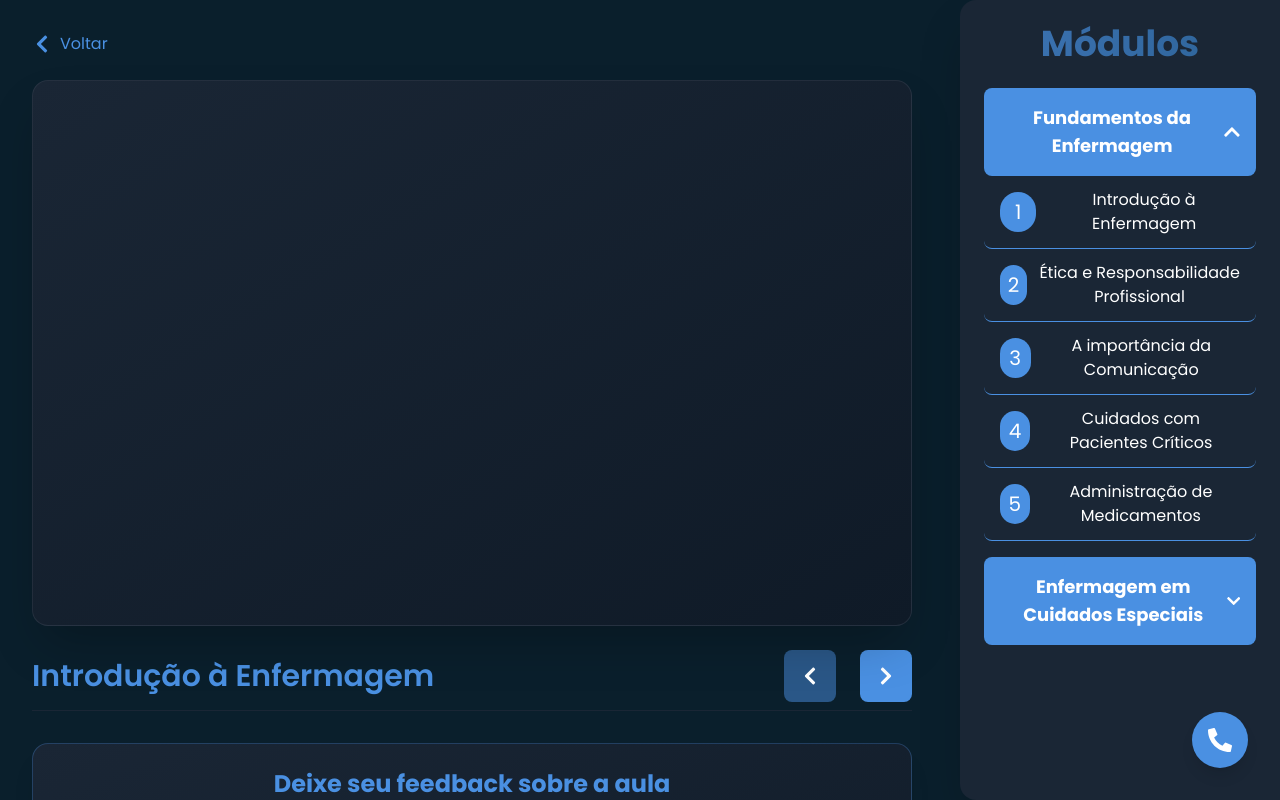
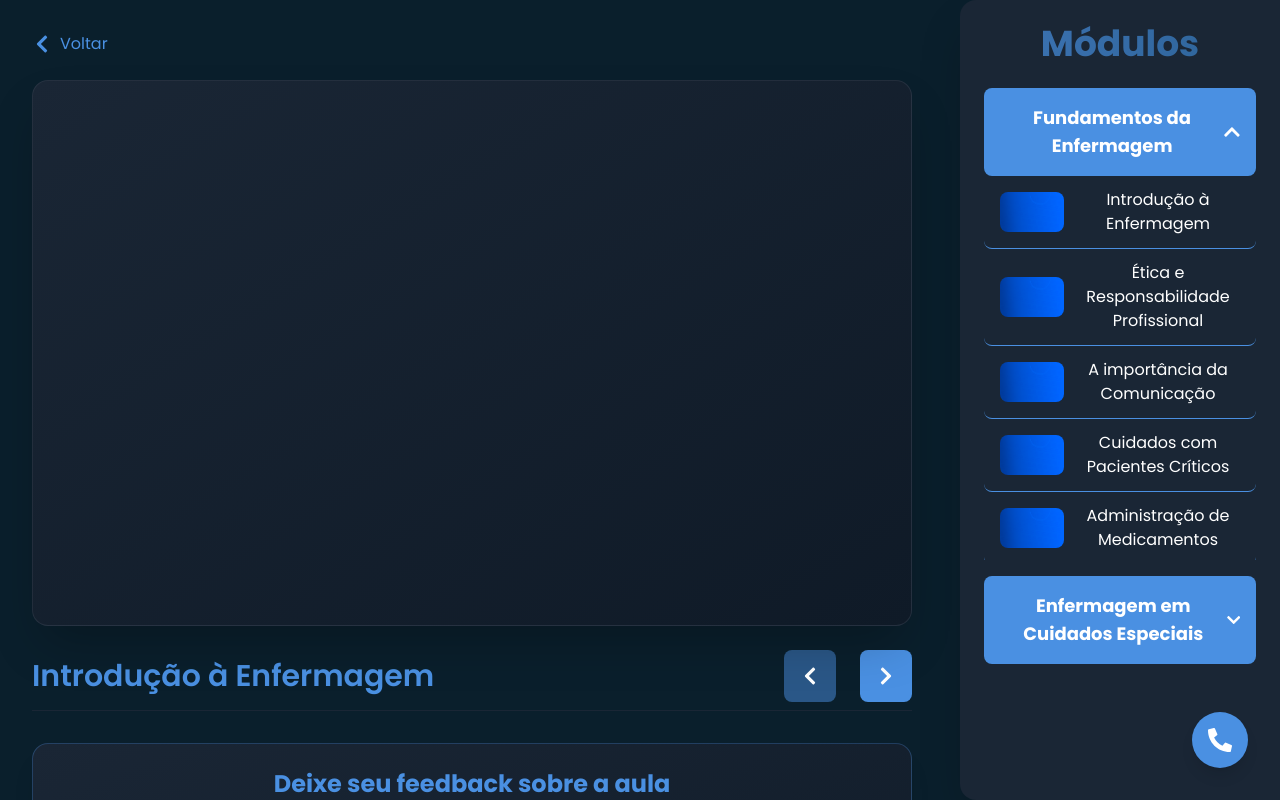
Before and after one commit to IsaiasZaza/cetmafront, a Next.js app: page /playerVideo in a window 1280 px wide. Both pictures are taken after a click on the button "Fundamentos da Enfermagem". Shown: the top 800 px of the page. Built offline with nearby package versions, Linux system fonts and the light colour scheme.

Commit message:
player att-2.0

```diff
--- a/src/components/Player.jsx
+++ b/src/components/Player.jsx
@@ -19,22 +19,22 @@ export default function VideoPlayer() {
       id: 1,
       title: "Fundamentos da Enfermagem",
       lessons: [
-        { title: "Introdução à Enfermagem", url: "https://youtu.be/1yorXvlZd6s" },
-        { title: "Ética e Responsabilidade Profissional", url: "https://www.youtube.com/embed/XziTBfKrMJE?si=1LRWRzKviQalv7KT" },
-        { title: "A importância da Comunicação", url: "https://youtu.be/AMycd3y3Vns?si=41vmJoLqF0k2MU9O" },
-        { title: "Cuidados com Pacientes Críticos", url: "https://youtu.be/wfFTSbxyI1M?si=YwPacX0jmlEB0xMQ" },
-        { title: "Administração de Medicamentos", url: "https://youtu.be/63B6H9Dra_8?si=IuObVoU0dHL-4BwL" }
+        { title: "Introdução à Enfermagem", url: "https://youtu.be/1yorXvlZd6s", image: "Retangulo_20.png" },
+        { title: "Ética e Responsabilidade Profissional", url: "https://www.youtube.com/embed/XziTBfKrMJE?si=1LRWRzKviQalv7KT", image: "Retangulo_20.png" },
+        { title: "A importância da Comunicação", url: "https://youtu.be/AMycd3y3Vns?si=41vmJoLqF0k2MU9O", image: "Retangulo_20.png" },
+        { title: "Cuidados com Pacientes Críticos", url: "https://youtu.be/wfFTSbxyI1M?si=YwPacX0jmlEB0xMQ", image: "Retangulo_20.png" },
+        { title: "Administração de Medicamentos", url: "https://youtu.be/63B6H9Dra_8?si=IuObVoU0dHL-4BwL", image: "Retangulo_20.png" }
       ]
     },
     {
       id: 2,
       title: "Enfermagem em Cuidados Especiais",
       lessons: [
-        { title: "Aula 1: Enfermagem Obstétrica", url: "https://youtu.be/6mnoMNO345" },
-        { title: "Aula 2: Enfermagem Pediátrica", url: "https://youtu.be/7pqrPQR678" },
-        { title: "Aula 3: Cuidados Intensivos e UTI", url: "https://youtu.be/8stuSTU901" },
-        { title: "Aula 4: Enfermagem Oncológica", url: "https://youtu.be/9vwxVWX234" },
-        { title: "Aula 5: Enfermagem Geriátrica", url: "https://youtu.be/0yzYZZ567" }
+        { title: "Enfermagem Obstétrica", url: "https://youtu.be/6mnoMNO345", image: "Retangulo_20.png" },
+        { title: "Enfermagem Pediátrica", url: "https://youtu.be/7pqrPQR678", image: "Retangulo_20.png" },
+        { title: "Cuidados Intensivos e UTI", url: "https://youtu.be/8stuSTU901", image: "Retangulo_20.png" },
+        { title: "Enfermagem Oncológica", url: "https://youtu.be/9vwxVWX234", image: "Retangulo_20.png" },
+        { title: "Enfermagem Geriátrica", url: "https://youtu.be/0yzYZZ567", image: "Retangulo_20.png" }
       ]
     }
   ];
@@ -160,9 +160,7 @@ export default function VideoPlayer() {
             <div className={`overflow-hidden transition-all duration-300 ${openModule === module.id ? 'max-h-96 opacity-100' : 'max-h-0 opacity-0'}`}>
               {module.lessons.map((lesson, index) => (
                 <div key={index} className="flex items-center gap-3 py-3 px-4 border-b border-[#4A90E2] hover:bg-[#4A90E2] hover:text-black rounded-lg transition-all">
-                  <div className="w-10 h-10 bg-[#4A90E2] rounded-full flex items-center justify-center text-white text-xl">
-                    {index + 1}
-                  </div>
+                  <img src={lesson.image} alt={lesson.title} className="w-16 h-10 object-cover rounded-lg" />
                   <span className="font-medium text-gray-300">
                     <button onClick={() => changeVideo(lesson.url, index)} className="text-white">
                       {lesson.title}
```
